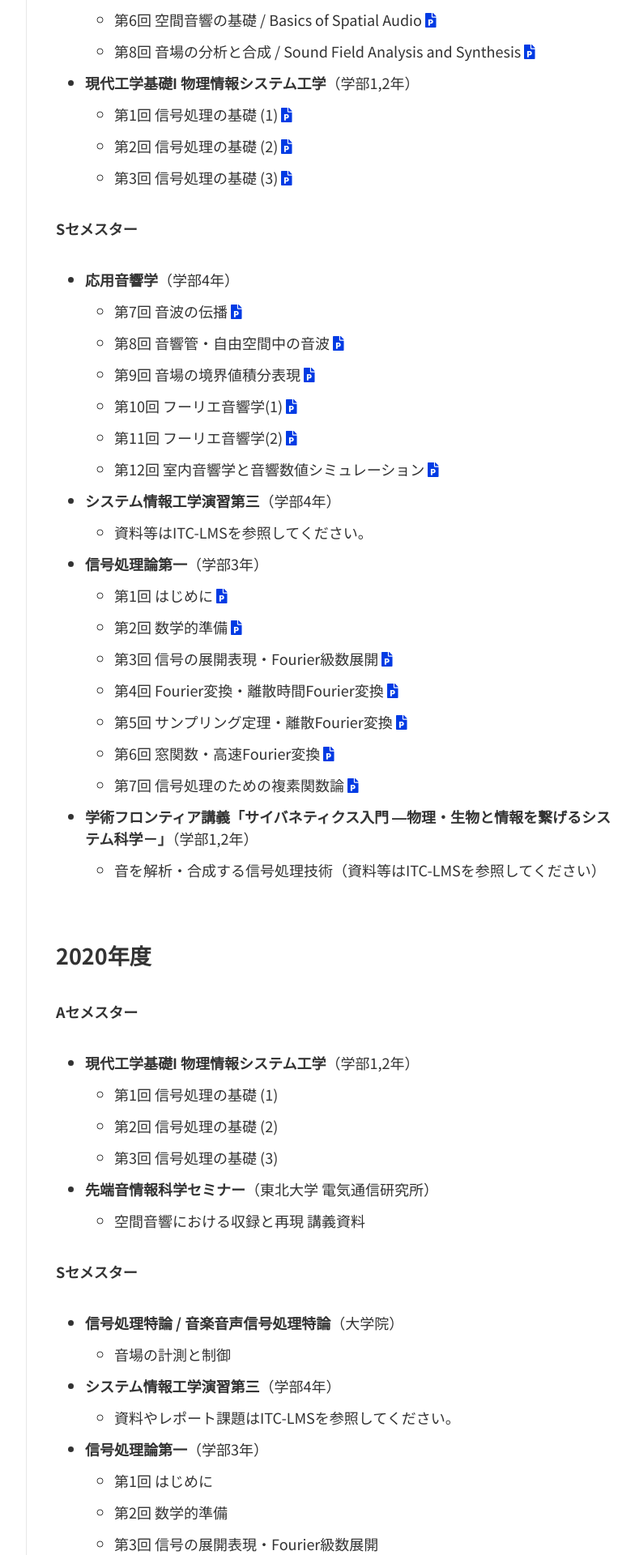
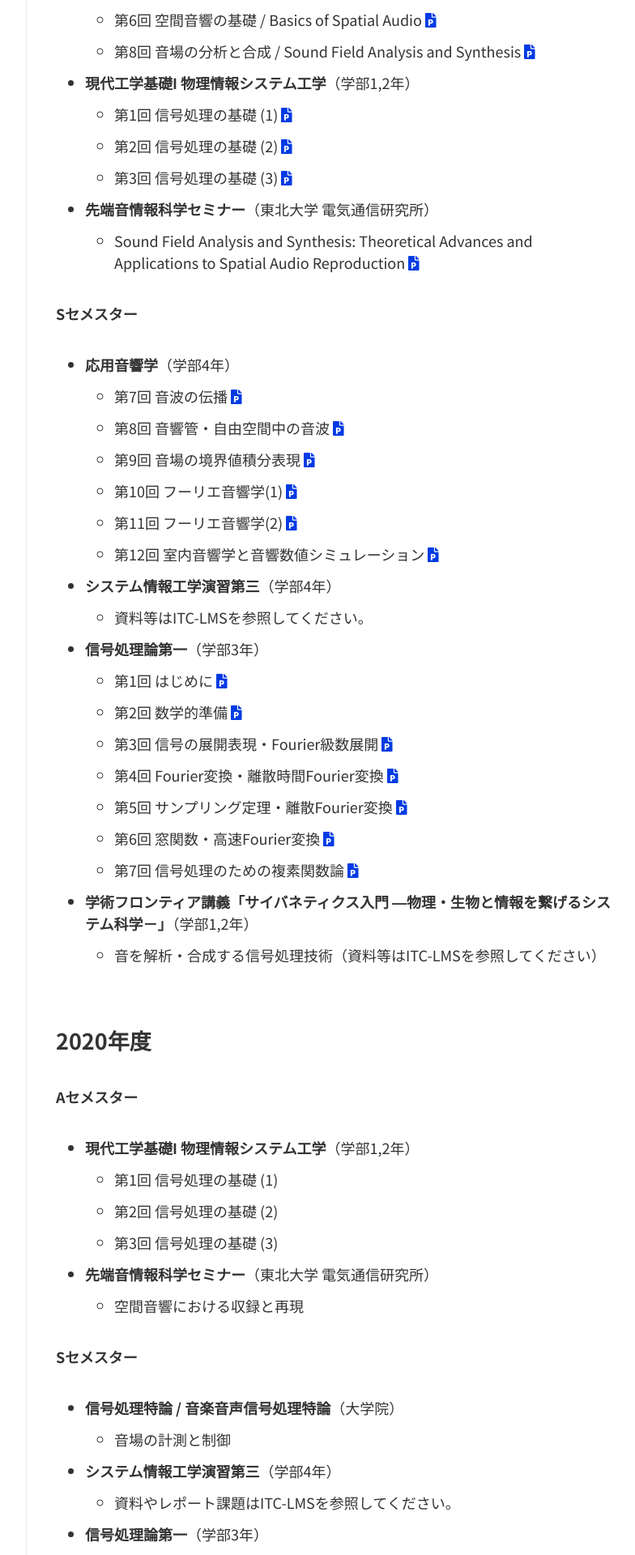
Before and after one commit to sh01k/sh01k.github.io, a Jekyll site: the page built from docs/ja/teaching.md, in a window 1280 px wide. Shown: the part 495-2415 px from the top of the page at 81% size, without its empty margins (357-1141 px from the left). Built offline with Jekyll 4.4.1, drawn with Linux system fonts in a browser that asks for light colours.

Commit message:
updated teaching

```diff
--- a/docs/ja/teaching.md
+++ b/docs/ja/teaching.md
@@ -22,6 +22,9 @@ lang: ja
     - 第1回 信号処理の基礎 (1) [<i class="fas fa-file-powerpoint"></i>](https://sp.ipc.i.u-tokyo.ac.jp/~koyama/teaching/modern_eng_2021/modern_eng_day1.pdf)
     - 第2回 信号処理の基礎 (2) [<i class="fas fa-file-powerpoint"></i>](https://sp.ipc.i.u-tokyo.ac.jp/~koyama/teaching/modern_eng_2021/modern_eng_day2.pdf)
     - 第3回 信号処理の基礎 (3) [<i class="fas fa-file-powerpoint"></i>](https://sp.ipc.i.u-tokyo.ac.jp/~koyama/teaching/modern_eng_2021/modern_eng_day3.pdf)
+
+- **先端音情報科学セミナー**（東北大学 電気通信研究所）
+    - Sound Field Analysis and Synthesis: Theoretical Advances and Applications to Spatial Audio Reproduction [<i class="fas fa-file-powerpoint"></i>](https://sp.ipc.i.u-tokyo.ac.jp/~koyama/teaching/tohoku_u/tohoku_u_koyama_2021.pdf)
 
 **Sセメスター**
 
@@ -58,7 +61,7 @@ lang: ja
     - 第3回 信号処理の基礎 (3)
 
 - **先端音情報科学セミナー**（東北大学 電気通信研究所）
-    - 空間音響における収録と再現 講義資料
+    - 空間音響における収録と再現
 
 **Sセメスター**
 
```
